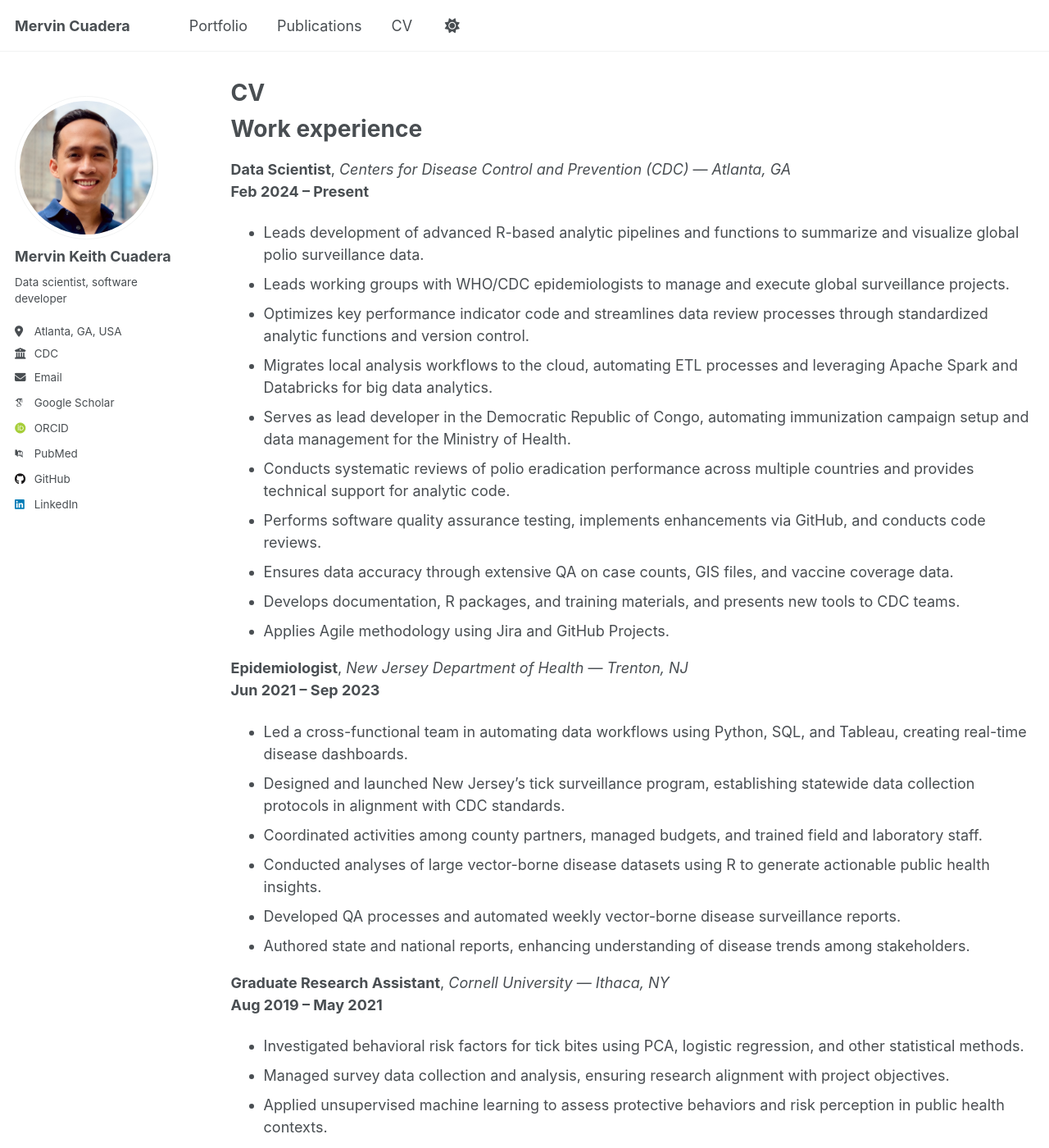
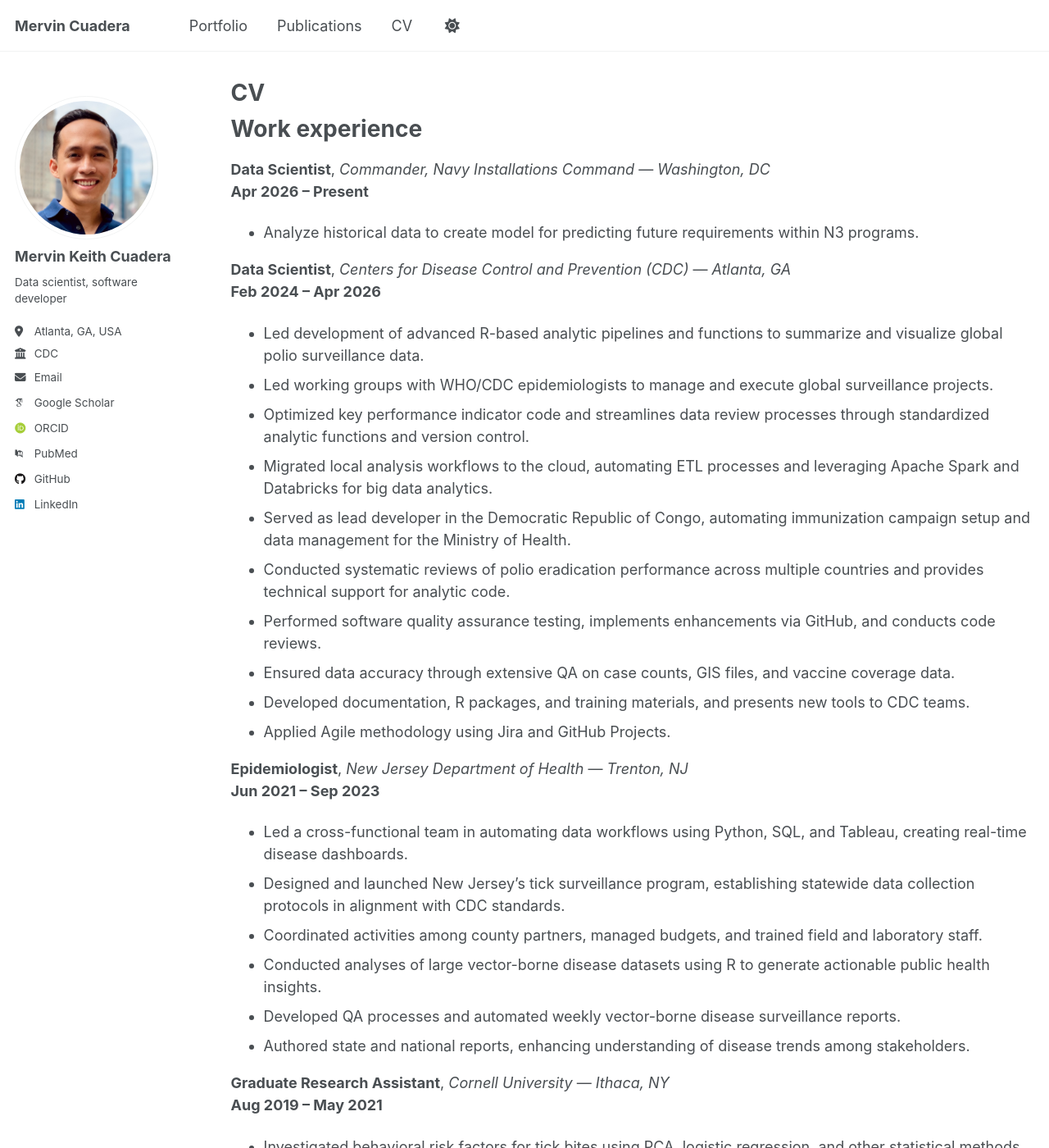
Before and after one commit to mcuadera/mcuadera.github.io, a Jekyll site: the page built from _pages/cv.md, in a window 1280 px wide and 1400 px high. Shown: the whole window at 82% size. Built offline with Jekyll 4.4.1, drawn with Linux system fonts in a browser that asks for light colours; some web fonts are replaced; a script that is not in the unit is left out.

Commit message:
Update cv.md

```diff
--- a/_pages/cv.md
+++ b/_pages/cv.md
@@ -11,18 +11,22 @@ redirect_from:
 
 Work experience
 ======
+**Data Scientist**, *Commander, Navy Installations Command* — *Washington, DC*
+**Apr 2026 – Present**
+- Analyze historical data to create model for predicting future requirements within N3 programs.
+
 **Data Scientist**, *Centers for Disease Control and Prevention (CDC)* — *Atlanta, GA*
-**Feb 2024 – Present**
-- Leads development of advanced R-based analytic pipelines and functions to summarize and visualize global polio surveillance data.
-- Leads working groups with WHO/CDC epidemiologists to manage and execute global surveillance projects.
-- Optimizes key performance indicator code and streamlines data review processes through standardized analytic functions and version control.
-- Migrates local analysis workflows to the cloud, automating ETL processes and leveraging Apache Spark and Databricks for big data analytics.
-- Serves as lead developer in the Democratic Republic of Congo, automating immunization campaign setup and data management for the Ministry of Health.
-- Conducts systematic reviews of polio eradication performance across multiple countries and provides technical support for analytic code.
-- Performs software quality assurance testing, implements enhancements via GitHub, and conducts code reviews.
-- Ensures data accuracy through extensive QA on case counts, GIS files, and vaccine coverage data.
-- Develops documentation, R packages, and training materials, and presents new tools to CDC teams.
-- Applies Agile methodology using Jira and GitHub Projects.
+**Feb 2024 – Apr 2026**
+- Led development of advanced R-based analytic pipelines and functions to summarize and visualize global polio surveillance data.
+- Led working groups with WHO/CDC epidemiologists to manage and execute global surveillance projects.
+- Optimized key performance indicator code and streamlines data review processes through standardized analytic functions and version control.
+- Migrated local analysis workflows to the cloud, automating ETL processes and leveraging Apache Spark and Databricks for big data analytics.
+- Served as lead developer in the Democratic Republic of Congo, automating immunization campaign setup and data management for the Ministry of Health.
+- Conducted systematic reviews of polio eradication performance across multiple countries and provides technical support for analytic code.
+- Performed software quality assurance testing, implements enhancements via GitHub, and conducts code reviews.
+- Ensured data accuracy through extensive QA on case counts, GIS files, and vaccine coverage data.
+- Developed documentation, R packages, and training materials, and presents new tools to CDC teams.
+- Applied Agile methodology using Jira and GitHub Projects.
 
 **Epidemiologist**, *New Jersey Department of Health* — *Trenton, NJ*
 **Jun 2021 – Sep 2023**
```
